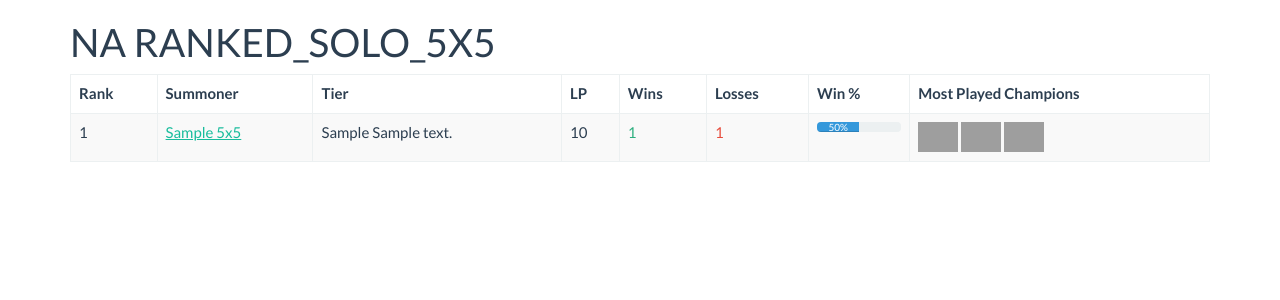
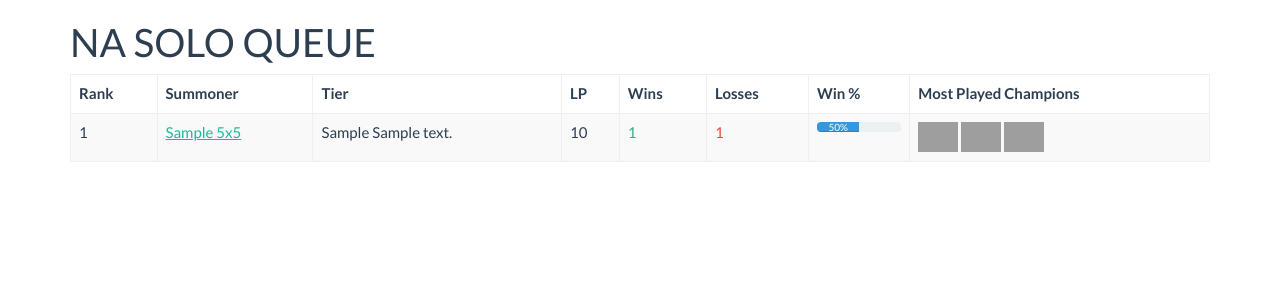
Before and after one commit to ElvarP/IceLeague, a PHP site: page /index.php?sida=leagues&server=na&queue=ranked_solo_5x5 in a window 1280 px wide. Shown: the part 60-360 px from the top of the page. Run offline with PHP 8.4, Linux system fonts and the light colour scheme; tables that the repository leaves empty hold one stand-in row (values such as "Sample post"); some libraries are stand-ins or nearby versions; grey boxes are pictures that could not be loaded.

Commit message:
Show better ranked queue names

```diff
--- a/public_html/leagues.php
+++ b/public_html/leagues.php
@@ -5,9 +5,18 @@
 	$queue = $_GET['queue'];
 	if (in_array($server, $supported_league_servers) && (in_array($queue, $supported_ranked_queues))) {
 
+		if ($queue == "ranked_solo_5x5") {
+			$queue_name = "SOLO QUEUE";
+		}
+		elseif ($queue == "ranked_flex_sr") {
+			$queue_name = "FLEX QUEUE";
+		}
+		elseif ($queue == "ranked_flex_tt") {
+			$queue_name = "TWISTED TREELINE";
+		}
+
 		$showTable = True;
-		echo "<h1 class='text-uppercase'>$server $queue</h1>";
-
+		echo "<h1 class='text-uppercase'>$server $queue_name</h1>";
 	}
 	else {
 		$showTable = False;
```
